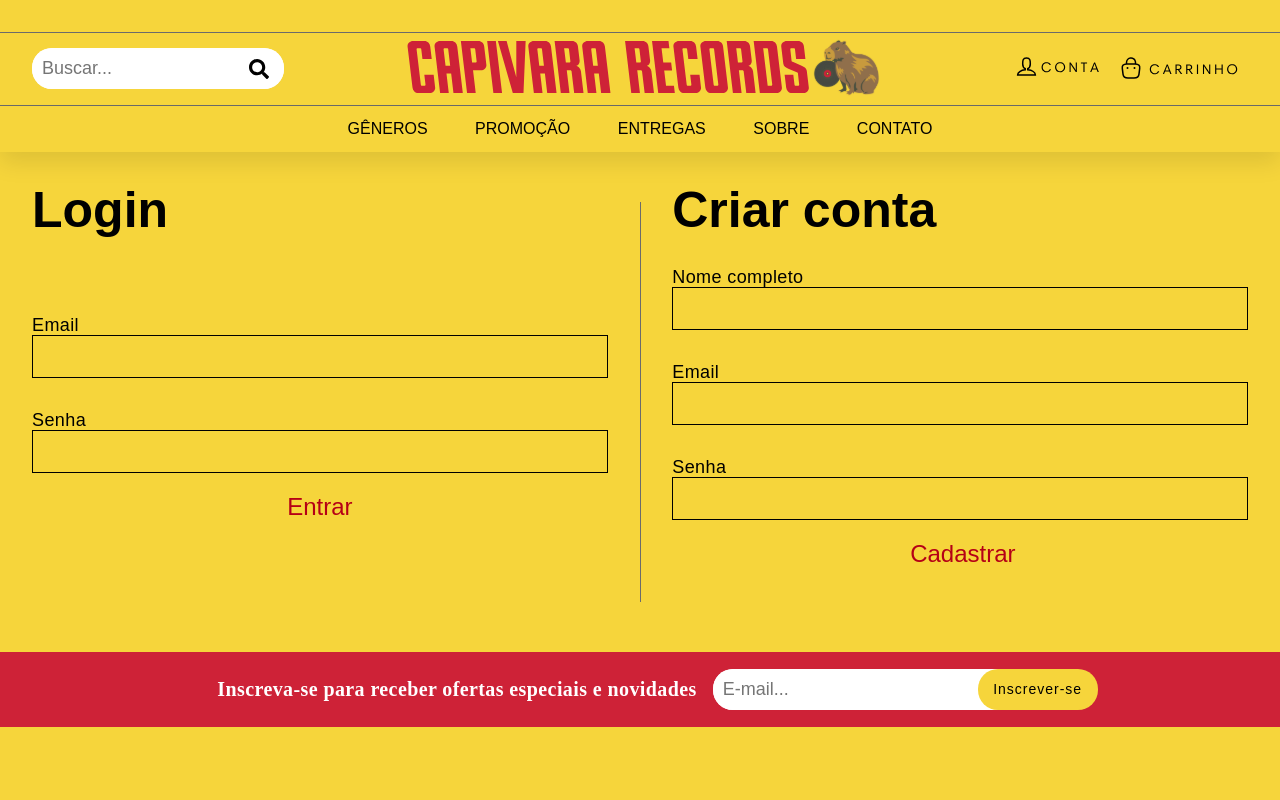
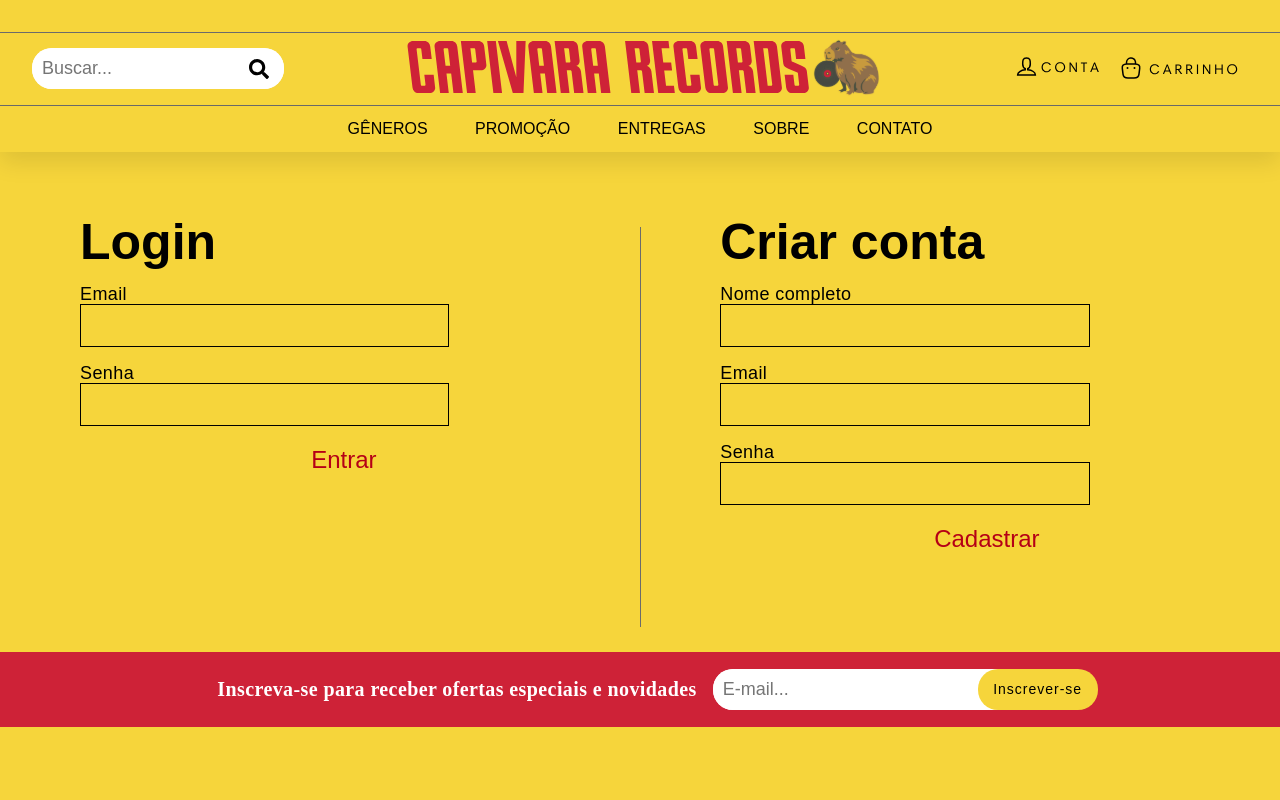
Before and after one commit to jvmantovas/ecommerce-capi, a React (Vite) app: page /login in a window 1280 px wide. Shown: the top 800 px of the page. Built offline with nearby package versions, Linux system fonts and the light colour scheme; a web font is replaced by a local one.

Commit message:
fix: form style adjusts

```diff
--- a/src/components/LoginSection/styles.js
+++ b/src/components/LoginSection/styles.js
@@ -5,6 +5,7 @@ export const MainWrapper = styled.div`
   height: 100%;
   display: flex;
   flex-direction: row;
+  align-items: center;
   justify-content: space-evenly;
 `;
 
@@ -12,9 +13,13 @@ export const Container = styled.div`
   display: flex;
   flex-direction: column;
   box-sizing: border-box;
-  justify-content: center;
+  align-items: flex-start;
+  flex: 1;
   padding: 2rem;
   width: 50%;
+  align-self: flex-start;
+  margin-top: 3rem;
+  margin-left: 3rem;
 `;
 
 export const Line = styled.hr`
@@ -30,8 +35,8 @@ export const LoginTitle = styled.h1`
   font-family: "HarmoniaSansW01-Semibold", sans-serif;
   font-size: 50px;
   line-height: 20px;
-  position: absolute;
-  top: 200px;
+  align-self: flex-start;
+  margin-bottom: 1rem;
 `;
 
 export const FieldName = styled.p`
@@ -41,7 +46,11 @@ export const FieldName = styled.p`
   line-height: 20px;
   letter-spacing: 0.4px;
   color: #000000;
-  padding-top: 2rem;
+  margin-right: 10px;
+  margin-top: 0;
+  align-self: flex-start;
+  width: 30%;
+  margin-top: 1rem;
 `;
 
 export const Form = styled.form``;
@@ -52,7 +61,9 @@ export const FieldInput = styled.input`
   font-size: 18px;
   padding: 10px;
   border: 1px solid black;
-  max-width: 700px;
+  flex: 1;
+  min-width: 70%;
+  max-width: 100%;
   &:focus {
     outline: 0;
   }
```
